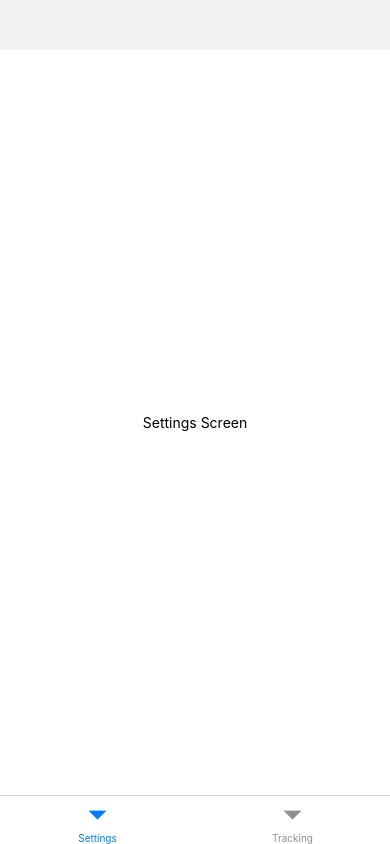
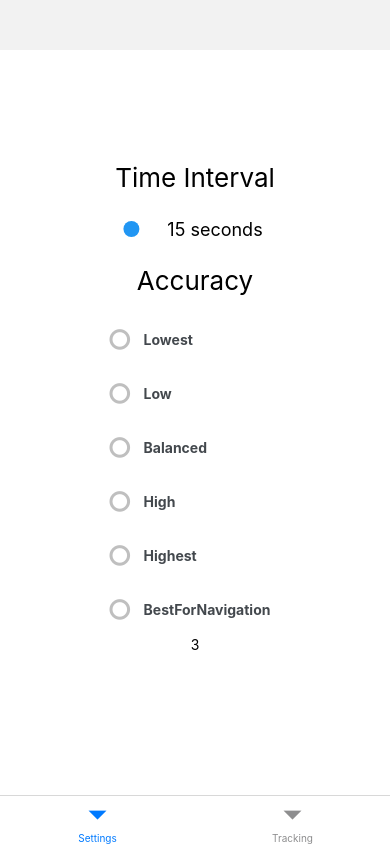
Before and after one commit to pavelchlebek/sport-tracker, a React Native app: screen /Settings in a window 390 px wide. Built offline with nearby package versions, Linux system fonts and the light colour scheme; what expo-task-manager would draw is missing.

Commit message:
Add slider, checkboxes, AppCheckbox.tsx, theme, snippets

```diff
--- a/App.tsx
+++ b/App.tsx
@@ -1,4 +1,6 @@
 import React from 'react';
+
+import { SafeAreaProvider } from 'react-native-safe-area-context';
 
 import { createBottomTabNavigator } from '@react-navigation/bottom-tabs';
 import { NavigationContainer } from '@react-navigation/native';
@@ -15,11 +17,13 @@ const Tab = createBottomTabNavigator<RootTabParamList>()
 
 export default function App() {
   return (
+    <SafeAreaProvider>
       <NavigationContainer>
         <Tab.Navigator screenOptions={{ headerShown: false }}>
           <Tab.Screen name="Settings" component={SettingsScreen} />
           <Tab.Screen name="Tracking" component={TrackingScreen} />
         </Tab.Navigator>
       </NavigationContainer>
+    </SafeAreaProvider>
   )
 }
--- a/package.json
+++ b/package.json
@@ -10,6 +10,8 @@
   "dependencies": {
     "@react-navigation/bottom-tabs": "^6.3.1",
     "@react-navigation/native": "^6.0.10",
+    "@rneui/base": "^4.0.0-rc.4",
+    "@rneui/themed": "^4.0.0-rc.4",
     "expo": "~45.0.0",
     "expo-location": "~14.2.2",
     "expo-status-bar": "~1.3.0",
--- /dev/null
+++ b/src/components/AppCheckbox.tsx
@@ -0,0 +1,21 @@
+import React from 'react';
+
+import { CheckBox } from '@rneui/base';
+
+type TProps = {
+  title: string
+  checked: boolean
+  onPress: () => void
+}
+
+export const AppCheckbox: React.FC<TProps> = ({ title, checked, onPress }) => {
+  return (
+    <CheckBox
+      title={title}
+      checkedIcon="dot-circle-o"
+      uncheckedIcon="circle-o"
+      checked={checked}
+      onPress={onPress}
+    />
+  )
+}
--- a/src/screens/SettingsScreen.tsx
+++ b/src/screens/SettingsScreen.tsx
@@ -1,29 +1,159 @@
 import React from 'react';
 
+import { LocationAccuracy } from 'expo-location';
 import {
   StyleSheet,
   Text,
   View,
 } from 'react-native';
 
+import { Slider } from '@rneui/base';
+
+import { AppCheckbox } from '../components/AppCheckbox';
+import {
+  colorPrimary,
+  colorPrimaryGray,
+  marginLarge,
+  marginMedium,
+  marginSmall,
+  sliderTrackHeight,
+  textLarge,
+  textMedium,
+} from '../themes/theme';
+
 type TProps = {
   children?: never
 }
 
+const MINIMUM_TIME_INTERVAL = 2
+const MAXIMUM_TIME_INTERVAL = 60
+const TIME_INTERVAL_STEP = 1
+
 export const SettingsScreen: React.FC<TProps> = () => {
+  const [timeInterval, setTimeInterval] = React.useState(15)
+
+  const [accuracy, setAccuracy] = React.useState<LocationAccuracy>(3)
+
+  const checkBoxes: React.ComponentProps<typeof AppCheckbox>[] = [
+    {
+      checked: accuracy === LocationAccuracy["Lowest"] ? true : false,
+      onPress: () => setAccuracy(LocationAccuracy["Lowest"]),
+      title: "Lowest",
+    },
+    {
+      checked: accuracy === LocationAccuracy["Low"] ? true : false,
+      onPress: () => setAccuracy(LocationAccuracy["Low"]),
+      title: "Low",
+    },
+    {
+      checked: accuracy === LocationAccuracy["Balanced"] ? true : false,
+      onPress: () => setAccuracy(LocationAccuracy["Balanced"]),
+      title: "Balanced",
+    },
+    {
+      checked: accuracy === LocationAccuracy["High"] ? true : false,
+      onPress: () => setAccuracy(LocationAccuracy["High"]),
+      title: "High",
+    },
+    {
+      checked: accuracy === LocationAccuracy["Highest"] ? true : false,
+      onPress: () => setAccuracy(LocationAccuracy["Highest"]),
+      title: "Highest",
+    },
+    {
+      checked: accuracy === LocationAccuracy["BestForNavigation"] ? true : false,
+      onPress: () => setAccuracy(LocationAccuracy["BestForNavigation"]),
+      title: "BestForNavigation",
+    },
+  ]
+
   return (
-    <View style={styles.container}>
-      <Text>Settings Screen</Text>
+    <View style={styles.screen}>
+      <View style={styles.timeInterval}>
+        <Text style={styles.label}>Time Interval</Text>
+        <View style={styles.timeIntervalControls}>
+          <View style={styles.slider}>
+            <Slider
+              value={timeInterval}
+              onValueChange={setTimeInterval}
+              minimumValue={MINIMUM_TIME_INTERVAL}
+              maximumValue={MAXIMUM_TIME_INTERVAL}
+              step={TIME_INTERVAL_STEP}
+              allowTouchTrack
+              trackStyle={styles.track}
+              thumbStyle={styles.thumb}
+            />
+          </View>
+          <Text style={styles.timeIntervalValue}>{`${timeInterval} seconds`}</Text>
+        </View>
+      </View>
+      <View style={styles.accuracy}>
+        <Text style={styles.label}>Accuracy</Text>
+        <View style={styles.options}>
+          {checkBoxes.map((item, index) => {
+            return (
+              <AppCheckbox
+                key={index}
+                title={item.title}
+                checked={item.checked}
+                onPress={item.onPress}
+              />
+            )
+          })}
+        </View>
+        <Text>{accuracy}</Text>
+      </View>
     </View>
   )
 }
 
 const styles = StyleSheet.create({
-  container: {
+  screen: {
     flex: 1,
     backgroundColor: "#fff",
-    alignItems: "center",
+    // alignItems: "center",
     justifyContent: "center",
     marginTop: 50,
   },
+  timeInterval: {
+    alignItems: "center",
+    // backgroundColor: colorPrimaryGray,
+    marginBottom: marginSmall,
+  },
+  label: {
+    fontSize: textLarge,
+    marginBottom: marginSmall,
+  },
+  timeIntervalControls: {
+    flexDirection: "row",
+    justifyContent: "space-between",
+    alignItems: "center",
+  },
+  slider: {
+    marginHorizontal: marginLarge,
+    flex: 1,
+  },
+  track: {
+    height: sliderTrackHeight,
+    backgroundColor: colorPrimaryGray,
+  },
+  thumb: {
+    height: 16,
+    width: 16,
+    backgroundColor: colorPrimary,
+  },
+  timeIntervalValue: {
+    // flex: 1,
+    // backgroundColor: colorPrimary,
+    marginRight: marginLarge,
+    fontSize: textMedium,
+    // textAlign: "center",
+  },
+  accuracy: {
+    marginBottom: marginMedium,
+    // backgroundColor: colorPrimary,
+    alignItems: "center",
+  },
+  accuracyLabel: {},
+  options: {},
 })
--- a/src/screens/TrackingScreen.tsx
+++ b/src/screens/TrackingScreen.tsx
@@ -92,7 +92,7 @@ export const TrackingScreen: React.FC<TProps> = () => {
 
       if (backgroundPermissions.status === "granted") {
         await Location.startLocationUpdatesAsync(BACKGROUND_LOCATION_TASK, {
-          accuracy: Location.Accuracy.BestForNavigation,
+          accuracy: 6,
           timeInterval: 5000,
           distanceInterval: 0,
           deferredUpdatesInterval: 0,
@@ -124,7 +124,7 @@ export const TrackingScreen: React.FC<TProps> = () => {
   }
 
   return (
-    <View style={styles.container}>
+    <View style={styles.screen}>
       <StatusBar style="auto" />
       <View style={styles.coords}>
         <View style={styles.data}>
@@ -170,7 +170,7 @@ export const TrackingScreen: React.FC<TProps> = () => {
 }
 
 const styles = StyleSheet.create({
-  container: {
+  screen: {
     flex: 1,
     backgroundColor: "#fff",
     alignItems: "center",
--- /dev/null
+++ b/src/themes/theme.ts
@@ -0,0 +1,23 @@
+// colors
+
+export const colorPrimary = "#2196F3"
+export const colorPrimaryGray = "#ccc"
+
+// sizes
+
+export const sliderTrackHeight = 1
+
+// font sizes
+
+export const textSmall = 12
+export const textMedium = 18
+export const textLarge = 26
+export const textXL = 40
+
+// margins
+
+export const marginXS = 8
+export const marginSmall = 16
+export const marginMedium = 30
+export const marginLarge = 40
+export const marginXL = 60
```
Also changed, not shown: 1 other file (tests, documents, lock files or other folders). Lines whose indentation alone changed are shown as unchanged.
